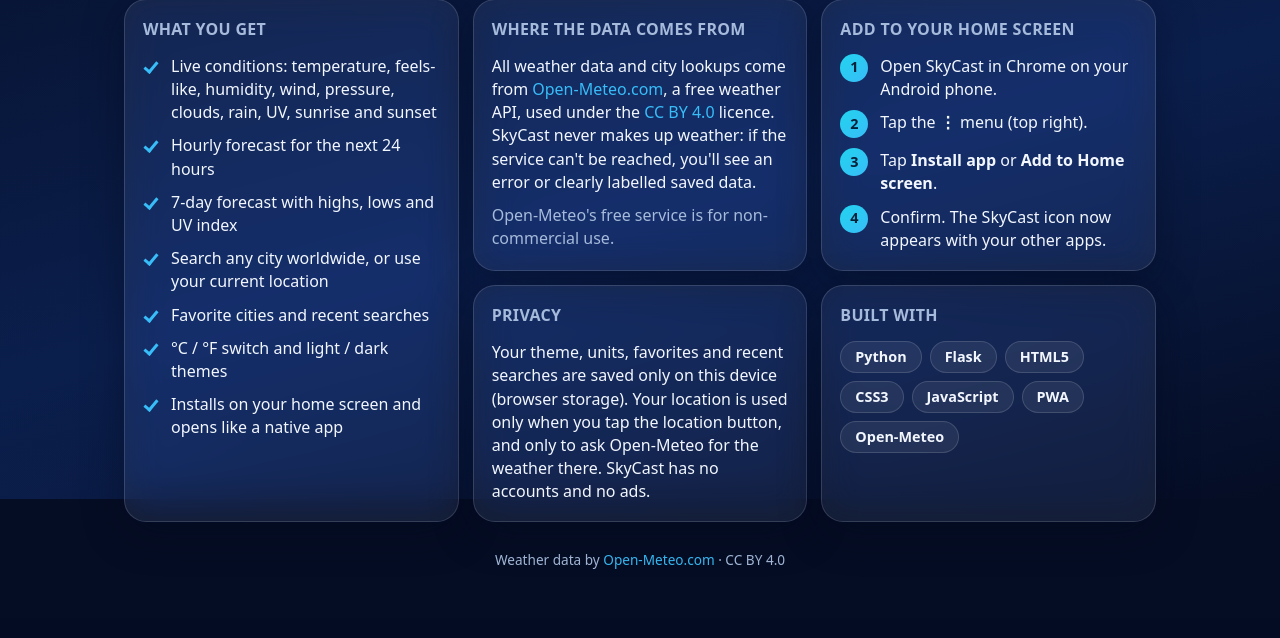
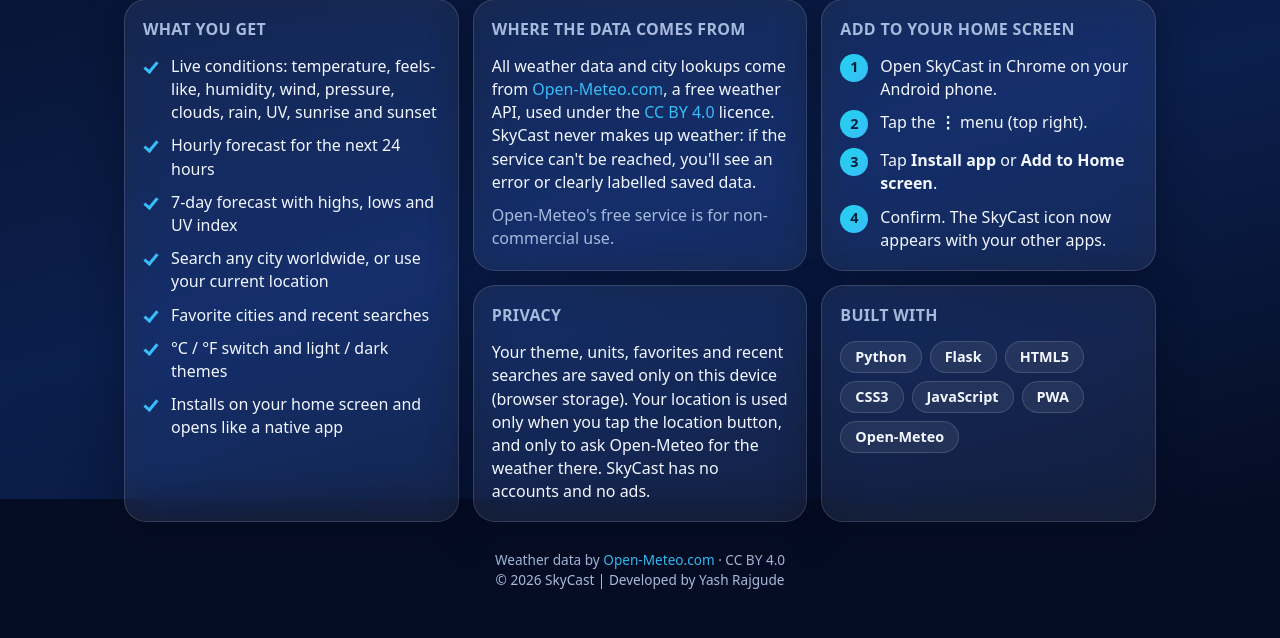
Before and after one commit to rajgudeyash-cmyk/SkyCast, a Flask app: page /about in a window 1280 px wide. Shown: the part 301-939 px from the top of the page. Before the commit the page ends 870 px from the top, so only its background shows below. Run offline with Flask 3, Linux system fonts and the light colour scheme.

Commit message:
Add developer name to SkyCast footer

```diff
--- a/templates/base.html
+++ b/templates/base.html
@@ -49,6 +49,7 @@
     <footer class="footer">
       Weather data by <a href="https://open-meteo.com/" target="_blank" rel="noopener noreferrer">Open-Meteo.com</a>
       &middot; CC BY 4.0
+      <p>© 2026 SkyCast | Developed by Yash Rajgude</p>
     </footer>
   </main>
 
```
